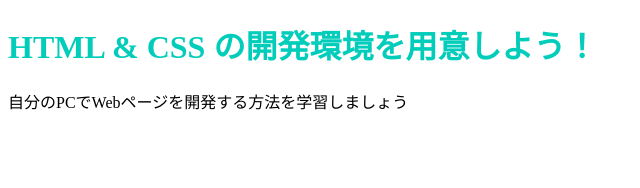
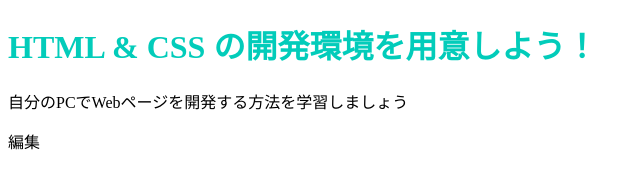
Before and after one commit to Shun399/Shun399.github.io, a plain HTML site: page index.html in a window 1280 px wide. Shown: the full height of the page, 0-640 px from the left. Drawn offline with Linux system fonts and the light colour scheme.

Commit message:
Update index.html

```diff
--- a/index.html
+++ b/index.html
@@ -8,5 +8,6 @@
   <body>
     <h1 class="title">HTML & CSS の開発環境を用意しよう！</h1>
     <p>自分のPCでWebページを開発する方法を学習しましょう</p>
+    <p>編集</p>
   </body>
 </html>
```
